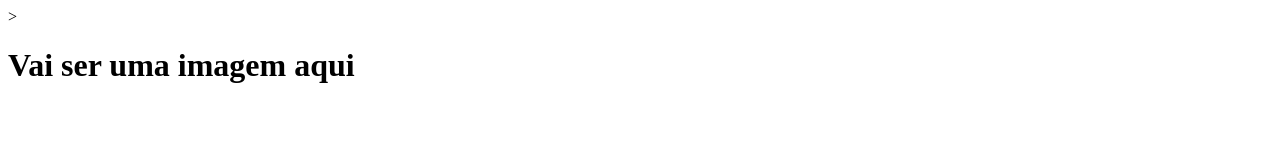
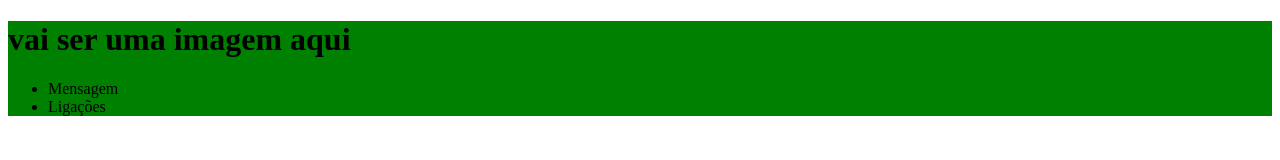
Before and after one commit to AnaAlves2022/site-mesager-friend, a plain HTML site: page index.html in a window 1280 px wide. Drawn offline with Linux system fonts and the light colour scheme.

Commit message:
iniciei o header

```diff
--- a/index.html
+++ b/index.html
@@ -5,8 +5,15 @@
     <meta http-equiv="X-UA-Compatible" content="IE=edge">
     <meta name="viewport" content="width=device-width, initial-scale=1.0">
     <title>Document</title>
+    <link rel="stylesheet" href="style.css">
 </head>
-<body>>
-<h1>Vai ser uma imagem aqui</h1>
+<body>
+    <header>
+        <h1>vai ser uma imagem aqui</h1>
+<ul>
+    <li>Mensagem</li>
+    <li>Ligações</li>
+</ul>
+    </header>
 </body>
 </html>
--- a/style.css
+++ b/style.css
@@ -0,0 +1,4 @@
+header{
+    background-color: green;
+    color: black;
+}
```
Also changed, not shown: 1 other file.
